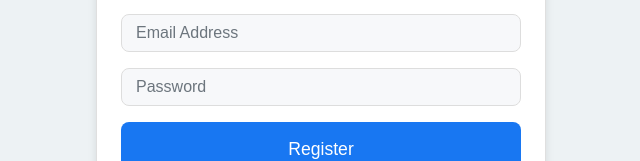
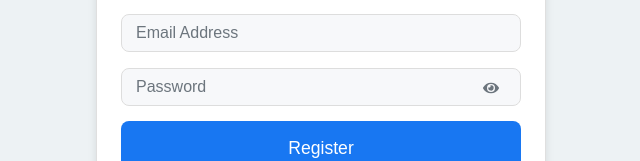
Before and after one commit to Shreyaskodial/taxihut_new, a React (Create React App) app in the folder frontend/: page /register in a window 1280 px wide. Shown: the part 352-513 px from the top of the page, without its empty margins (319-959 px from the left). Built offline with nearby package versions, Linux system fonts and the light colour scheme.

Commit message:
register password show and  icon added

```diff
--- a/frontend/src/pages/Register.css
+++ b/frontend/src/pages/Register.css
@@ -113,3 +113,27 @@ button[type="submit"]:active {
         padding: 12px;
     }
 }
+.input-group {
+    position: relative;
+  }
+
+  .input-field {
+    padding-right: 40px; /* Add space for the button inside the input */
+  }
+
+  .toggle-btn {
+    position: absolute;
+    right: 10px; /* Align the button to the right inside the input */
+    top: 50%;
+    transform: translateY(-50%);
+    background: transparent;
+    border: none;
+    outline: none;
+    cursor: pointer;
+    z-index: 2;
+  }
+
+  .toggle-btn svg {
+    font-size: 18px;
+    color: #6c757d;
+  }
--- a/frontend/src/pages/Register.js
+++ b/frontend/src/pages/Register.js
@@ -1,10 +1,12 @@
 import React, { useState } from 'react';
 import axios from 'axios';
 import './Register.css'; // Custom CSS file for design
+import { FaEye, FaEyeSlash } from 'react-icons/fa';
 
 function Register() {
     const [formData, setFormData] = useState({ name: '', email: '', password: '' });
     const [message, setMessage] = useState('');
+    const [passwordVisible, setPasswordVisible] = useState(false);
 
     const handleChange = (e) => {
         setFormData({ ...formData, [e.target.name]: e.target.value });
@@ -22,7 +24,9 @@ function Register() {
             setMessage(error.response?.data?.message || 'Registration failed');
         }
     };
-
+    const togglePasswordVisibility = () => {
+        setPasswordVisible((prev) => !prev); // Toggle password visibility
+    };
     return (
         <div className="register-container">
             <div className="row justify-content-center">
@@ -50,16 +54,34 @@ function Register() {
                                     required
                                 />
                             </div>
-                            <div className="mb-3">
+                            <div className="password-field-wrapper" style={{ position: 'relative' }}>
                <input
-                                    type="password"
+                  type={passwordVisible ? 'text' : 'password'}
                   name="password"
                   className="form-control input-field"
                   placeholder="Password"
                   onChange={handleChange}
                   required
+                  style={{ paddingRight: '40px' }} // Add space for the eye icon
                 />
+                <button
+                  type="button"
+                  className="btn btn-outline-secondary eye-button"
+                  onClick={togglePasswordVisibility}
+                  style={{
+                  position: 'absolute',
+                  right: '10px',
+                  top: '50%',
+                  transform: 'translateY(-50%)',
+                  border: 'none',
+                  background: 'transparent',
+                  cursor: 'pointer',
+                }}
+             >
+        {passwordVisible ? <FaEyeSlash /> : <FaEye />}
+    </button>
 </div>
+
                             <button type="submit" className="btn btn-primary w-100">Register</button>
                         </form>
                         {message && <div className="mt-3 text-center text-danger">{message}</div>}
--- a/package.json
+++ b/package.json
@@ -16,6 +16,7 @@
     "dotenv": "^16.4.5",
     "express": "^4.21.1",
     "mongoose": "^8.7.3",
+    "react-icons": "^5.4.0",
     "react-router-dom": "^6.27.0"
   },
   "devDependencies": {
```
Also changed, not shown: 1 other file (tests, documents, lock files or other folders). Lines whose indentation alone changed are shown as unchanged.
